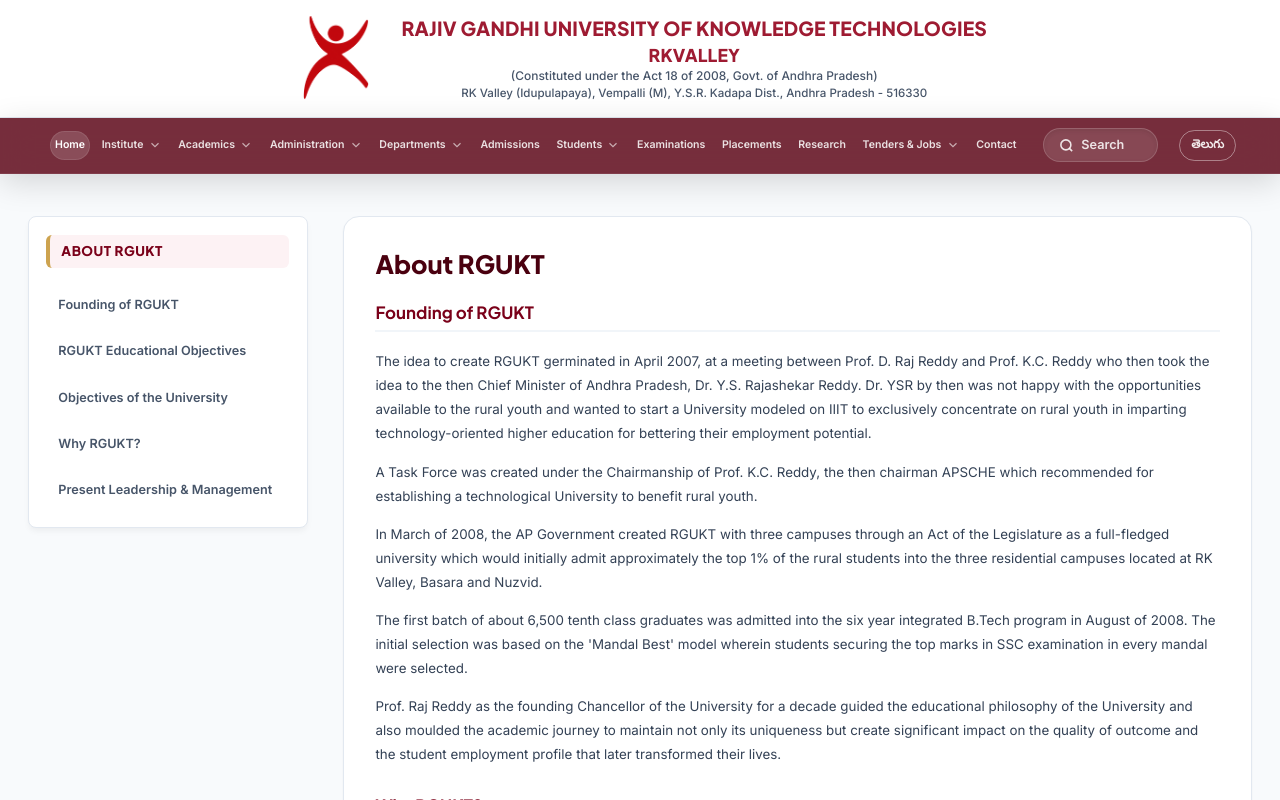
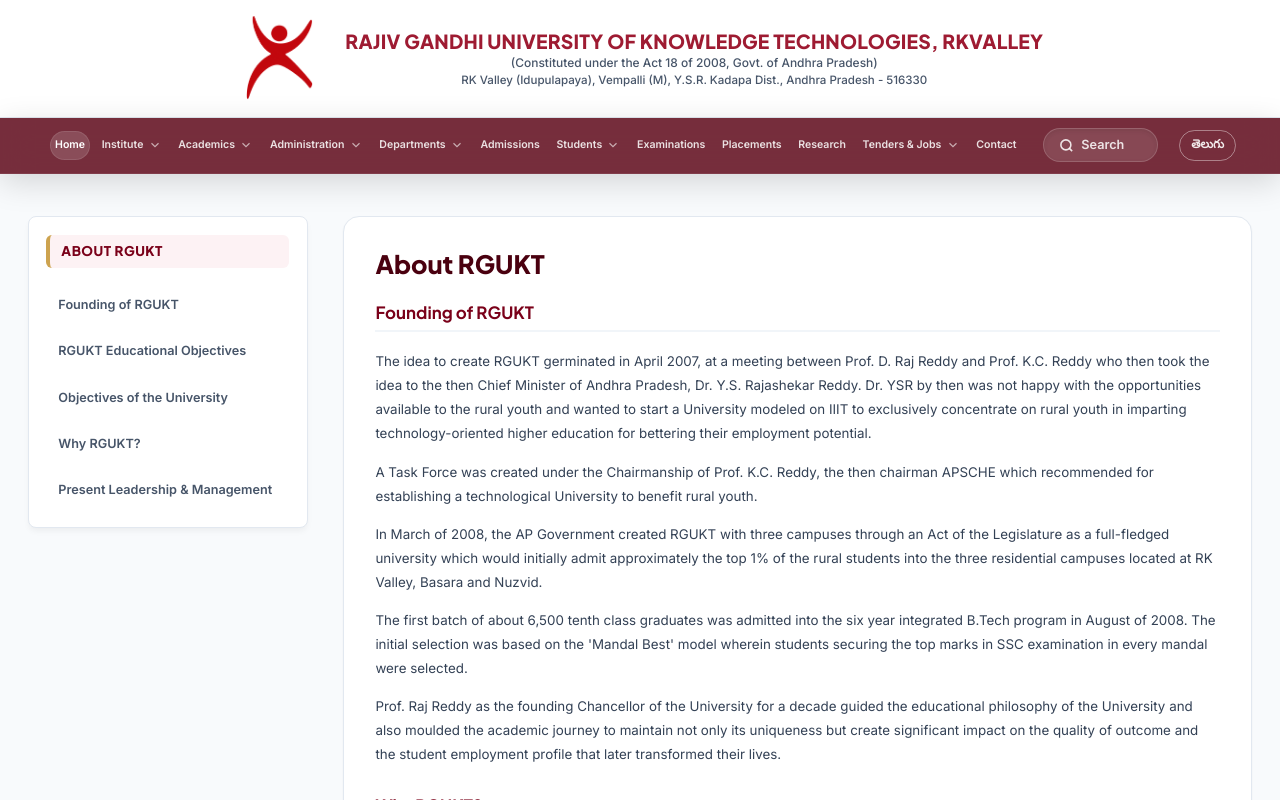
Before and after one commit to formsrgukt/RKVALLEY, a Next.js app: page / in a window 1280 px wide. Shown: the top 800 px of the page. Built offline with nearby package versions, Linux system fonts and the light colour scheme.

Commit message:
Merge main title and campus name into a single line

```diff
--- a/src/components/Header/MainHeader.tsx
+++ b/src/components/Header/MainHeader.tsx
@@ -27,14 +27,9 @@
           <div className="brand-text">
             <h1 className="brand-main-title">
               {lang === "te"
-                ? "రాజీవ్ గాంధీ వైజ్ఞానిక సాంకేతిక విశ్వవిద్యాలయం"
-                : "RAJIV GANDHI UNIVERSITY OF KNOWLEDGE TECHNOLOGIES"}
+                ? "రాజీవ్ గాంధీ వైజ్ఞానిక సాంకేతిక విశ్వవిద్యాలయం, ఆర్కే వ్యాలీ"
+                : "RAJIV GANDHI UNIVERSITY OF KNOWLEDGE TECHNOLOGIES, RKVALLEY"}
             </h1>
-            <h2 className="brand-secondary-title">
-              {lang === "te"
-                ? "ఆర్కే వ్యాలీ"
-                : "RKVALLEY"}
-            </h2>
             <p className="brand-sub-act">
               {lang === "te"
                 ? "(ఆంధ్రప్రదేశ్ ప్రభుత్వం చట్టం 18, 2008 ద్వారా ఏర్పడినది)"
```
